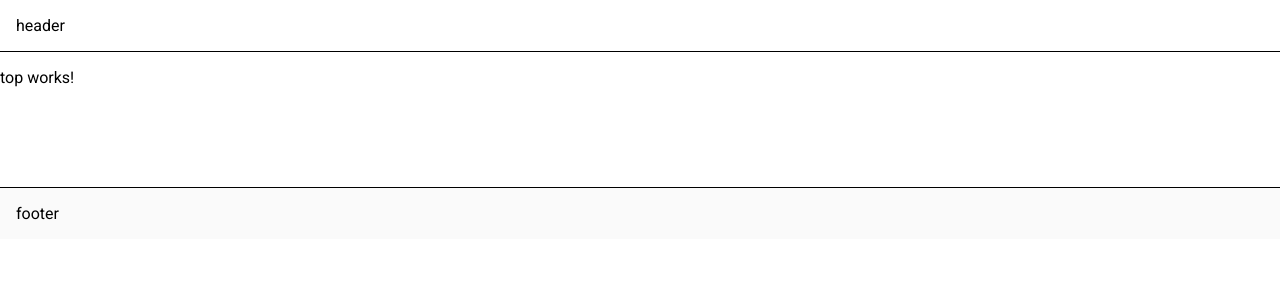
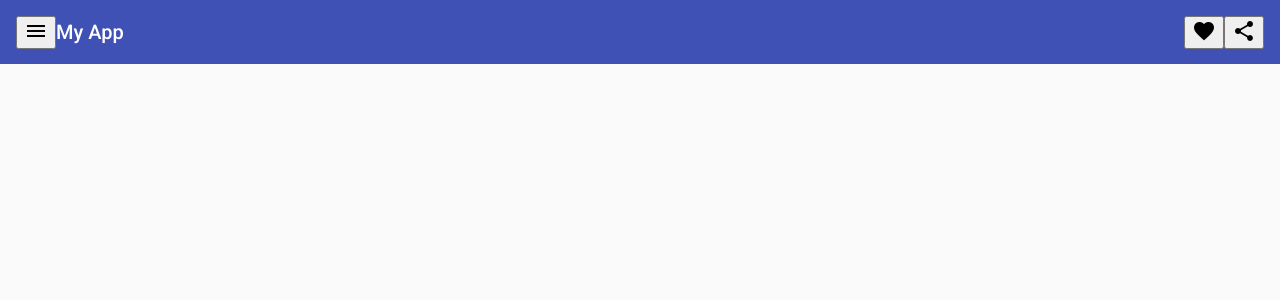
Before and after one commit to R-takahashi8171/aiming-license, an Angular app: page / in a window 1280 px wide. Shown: the top 300 px of the page. Built offline with nearby package versions, Linux system fonts and the light colour scheme.

Commit message:
('feat')appcomponente:ヘッダー　ツールバー　ボタン追加

```diff
--- a/src/app/app.component.html
+++ b/src/app/app.component.html
@@ -1,4 +1,41 @@
-<header>header</header>
+<header>
+  <div class="example-container">
+      <mat-toolbar color="primary">
+        <button mat-icon-button (click)="sidenav.toggle()" aria-label="Example icon-button with menu icon">
+          <mat-icon>menu</mat-icon>
+        </button>
+        <span>My App</span>
+        <span class="example-spacer"></span>
+        <button mat-icon-button class="example-icon favorite-icon" aria-label="Example icon-button with heart icon">
+          <mat-icon>favorite</mat-icon>
+        </button>
+        <button mat-icon-button class="example-icon" aria-label="Example icon-button with share icon">
+          <mat-icon>share</mat-icon>
+        </button>
+      </mat-toolbar>
+
+    <mat-sidenav-container class="example-sidenav-container">
+      <mat-sidenav #sidenav>
+        <mat-nav-list>
+          <a mat-list-item routerLink=".">メニュー1</a>
+          <a mat-list-item routerLink=".">メニュー2</a>
+          <a mat-list-item routerLink=".">よくある質問</a>
+          <a mat-list-item routerLink=".">設定</a>
+        </mat-nav-list>
+      </mat-sidenav>
+    </mat-sidenav-container>
+  </div>
+
+  <div class="bottons">
+    <button mat-icon-button class="example-icon favorite-icon" aria-label="Example icon-button with heart icon">
+      <mat-icon>favorite</mat-icon>
+    </button>
+    <button mat-icon-button class="example-icon" aria-label="Example icon-button with share icon">
+      <mat-icon>share</mat-icon>
+   </button>
+  </div>
+
+</header>
 
 <router-outlet></router-outlet>
 
--- a/src/app/app.component.scss
+++ b/src/app/app.component.scss
@@ -1,7 +1,7 @@
 header{
   border-bottom: 1px solid #000000;
-  padding: 16px;
 }
+
 
 footer{
  padding: 16px;
@@ -9,3 +9,29 @@
  background-color:#fafafa;
  margin-top: 100px;
 }
+
+.example-spacer {
+  flex: 1 1 auto;
+}
+.example-container {
+  display: flex;
+  flex-direction: column;
+  position: absolute;
+  top: 0;
+  bottom: 0;
+  left: 0;
+  right: 0;
+}
+
+h1.example-app-name {
+  margin-left: 8px;
+}
+.mat-toolbar{
+  text-align: right;
+}
+
+
+
+.example-sidenav-container {
+  flex: 1;
+}
--- a/src/app/app.component.ts
+++ b/src/app/app.component.ts
@@ -1,4 +1,5 @@
 import { Component } from '@angular/core';
+
 
 @Component({
   selector: 'app-root',
```
Also changed, not shown: src/app/app.module.ts (+10 -1 lines).
